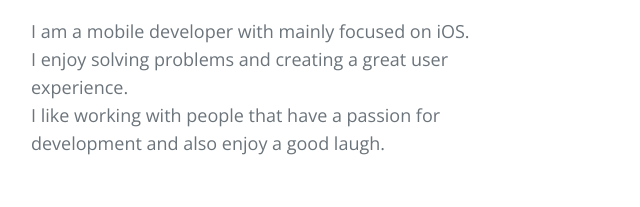
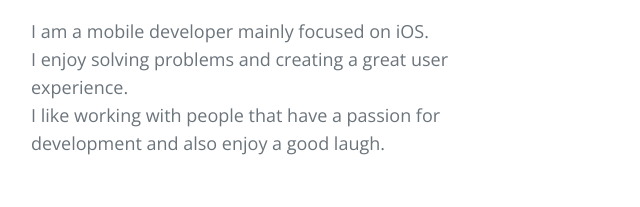
Before and after one commit to maxstubbersfield/personal-website, a plain HTML site: page index.html in a window 1280 px wide. Shown: the part 399-606 px from the top of the page, 339-979 px from the left. Drawn offline with nearby package versions, Linux system fonts and the light colour scheme.

Commit message:
Fix wording.

```diff
--- a/index.html
+++ b/index.html
@@ -76,7 +76,7 @@
                 <div class="col-lg-6">
                     <div class="text-container">
                         <h1 class="h1-large">Hi, I’m Max.</h1>
-                        <p class="p-large">I am a mobile developer with mainly focused on iOS.<br>I enjoy solving
+                        <p class="p-large">I am a mobile developer mainly focused on iOS.<br>I enjoy solving
                             problems and creating a great user experience.<br>I like working with people that have a
                             passion for development and also enjoy a good laugh.</p>
                     </div> <!-- end of text-container -->
```
